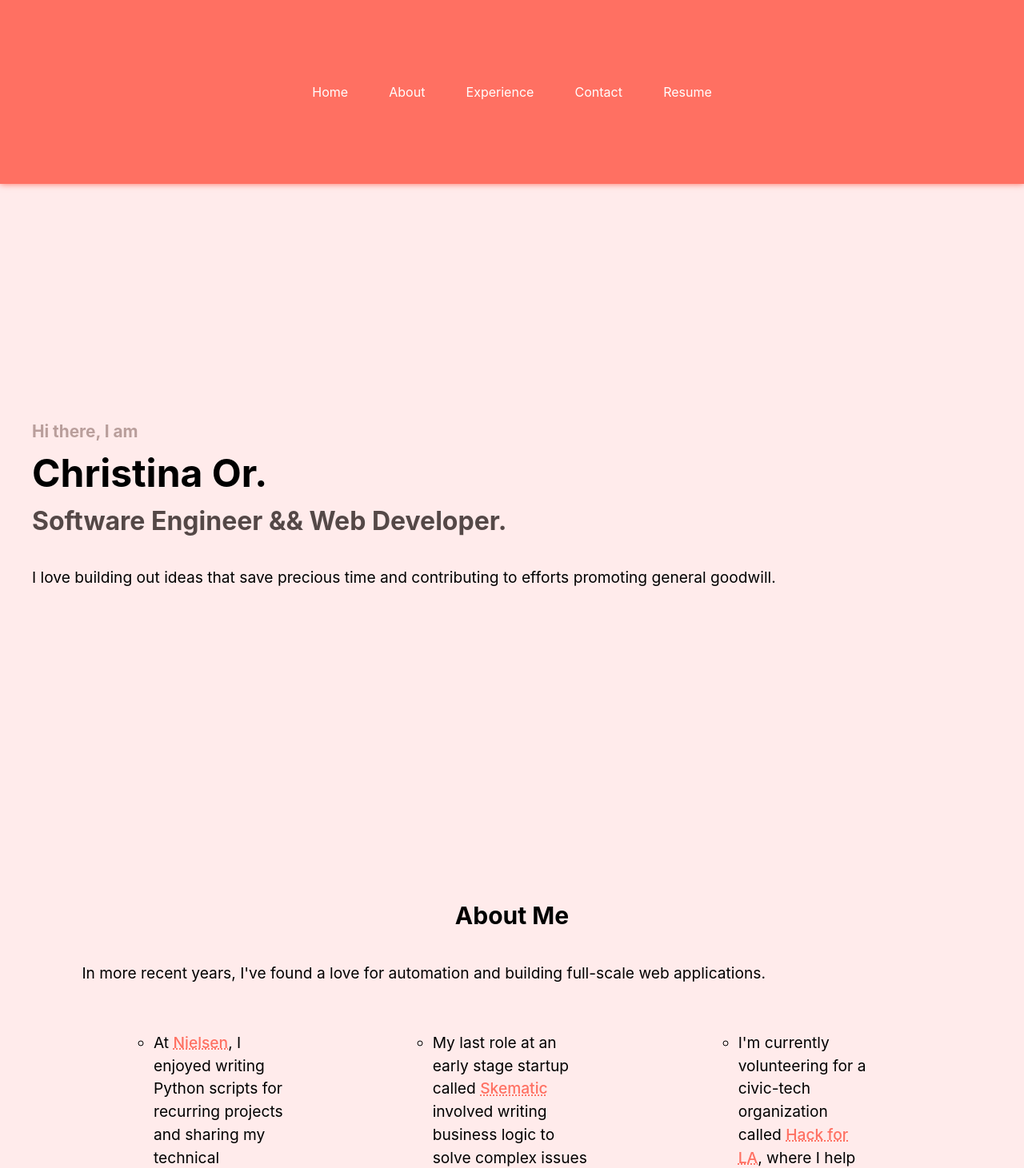
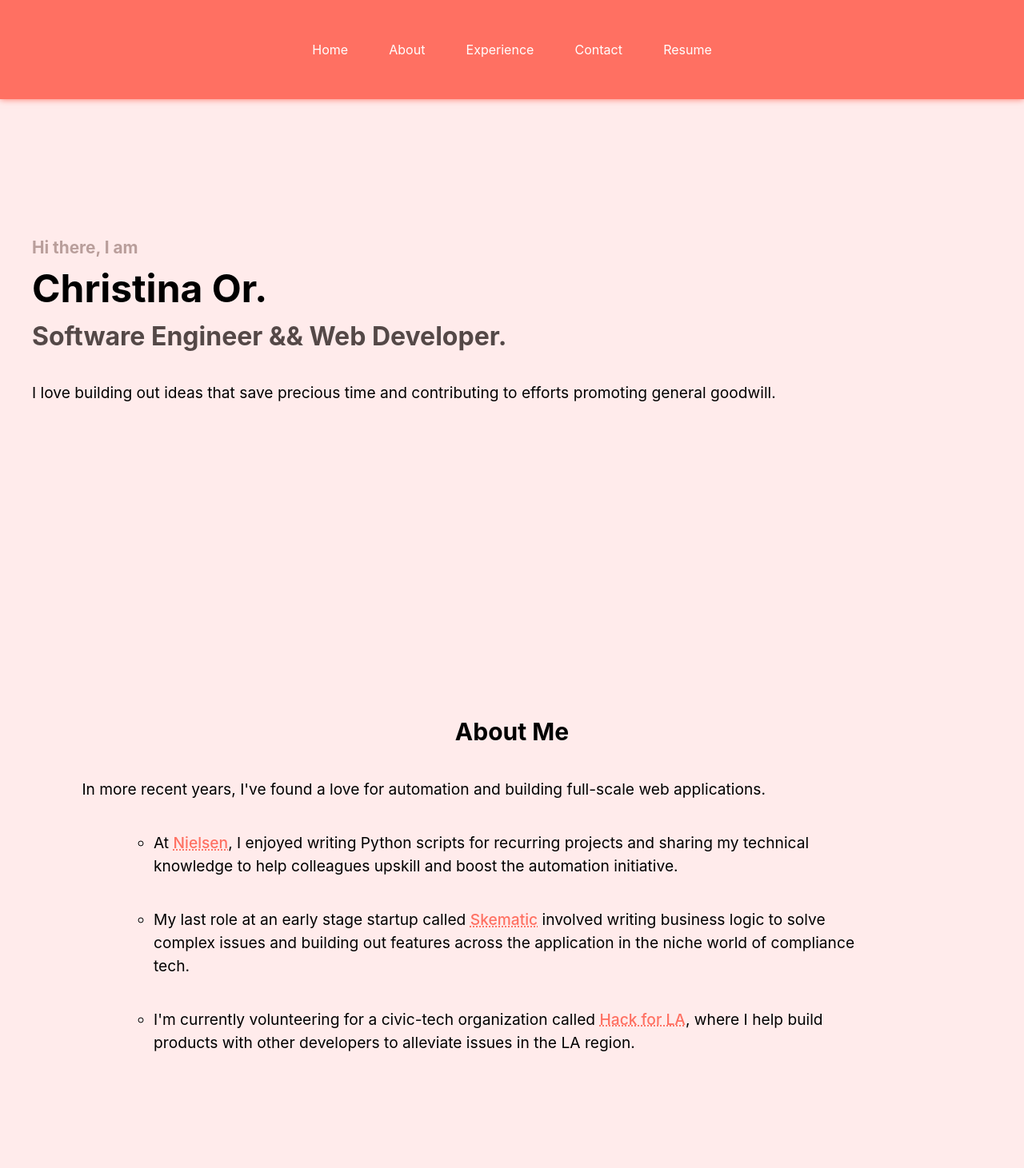
Before and after one commit to christinaor/christinaor.github.io, a React (Vite) app: page / in a window 1280 px wide. Shown: the top 1461 px of the page at 80% size. Built offline with nearby package versions, Linux system fonts and the light colour scheme.

Commit message:
Add transition

```diff
--- a/src/App.tsx
+++ b/src/App.tsx
@@ -12,7 +12,6 @@ function App() {
   return (
     <div className="App">
       <header>
-        {/* <img src={placeholderLogo} className="placeholder-logo" alt="placeholder logo" width="35px" /> */}
         <NavBar />
       </header>
       <div className="left-links">
--- a/src/components/NavBar/NavBar.tsx
+++ b/src/components/NavBar/NavBar.tsx
@@ -1,9 +1,23 @@
+import { useState } from 'react';
+
 import styles from './styles.module.scss'
 
 function NavBar() {
+  const [isScrolled, setIsScrolled] = useState(false);
+
+  const handleScroll = () => {
+    if (window.scrollY > 100) {
+      setIsScrolled(true);
+    } else {
+      setIsScrolled(false);
+    }
+  };
+
+  window.addEventListener("scroll", handleScroll);
+
   return (
-    <nav id="nav-bar" className={`${styles.navBar}`}>
-        <ul>
+    <nav id="nav-bar" className={`${styles.navBar} ${isScrolled ? styles.isScrolled : ''}`}>
+      <ul>
         <li className="header-home">
           <a href="/#hero">
             Home
--- a/src/components/NavBar/styles.module.scss
+++ b/src/components/NavBar/styles.module.scss
@@ -5,7 +5,16 @@
   justify-content: center;
   align-items: center;
 
-  height: 18vw;
+  position: fixed;
+  top: 0;
+  left: 0;
+  width: 100%;
+  height: 2.75rem;
+  padding: 2.5rem 0;
+  // height: 18vw;
+
+  opacity: 1;
+  transition: opacity 0.2s ease-in-out;
 
   font-weight: 400;
   color: $mainTextColorWhite;
@@ -13,39 +22,46 @@
   box-shadow: 0 0 8px 0 $highlightTextColorPink
 }
 
+.navBar.isScrolled {
+  opacity: 0;
+}
+
 .navBar ul {
   display: flex;
   justify-content: center;
   align-items: center;
+
+  margin: 0;
+  padding: 0;
   gap: 4vw;
 
   list-style-type: none;
-
-  // padding: 2vw;
-
-
 }
 
-@media only screen and (min-width: 481px) {
-  ul {
-    list-style-type: none;
-    display: flex;
-    padding: 2vh;
-  }
+.navBar ul li:hover {
+  text-decoration: underline dotted;
+}
 
-  li {
-    // text-decoration: none;
-    padding: 2vh;
-  }
+// @media only screen and (min-width: 481px) {
+//   ul {
+//     list-style-type: none;
+//     display: flex;
+//     padding: 2vh;
+//   }
 
-  a {
-    text-decoration: none;
-  }
+//   li {
+//     // text-decoration: none;
+//     padding: 2vh;
+//   }
 
-  .navBar {
-    margin: 0;
-    padding: 0;
-    display: flex;
-    align-items: center;
-  }
-}
+//   a {
+//     text-decoration: none;
+//   }
+
+//   .navBar {
+//     margin: 0;
+//     padding: 0;
+//     display: flex;
+//     align-items: center;
+//   }
+// }
```
